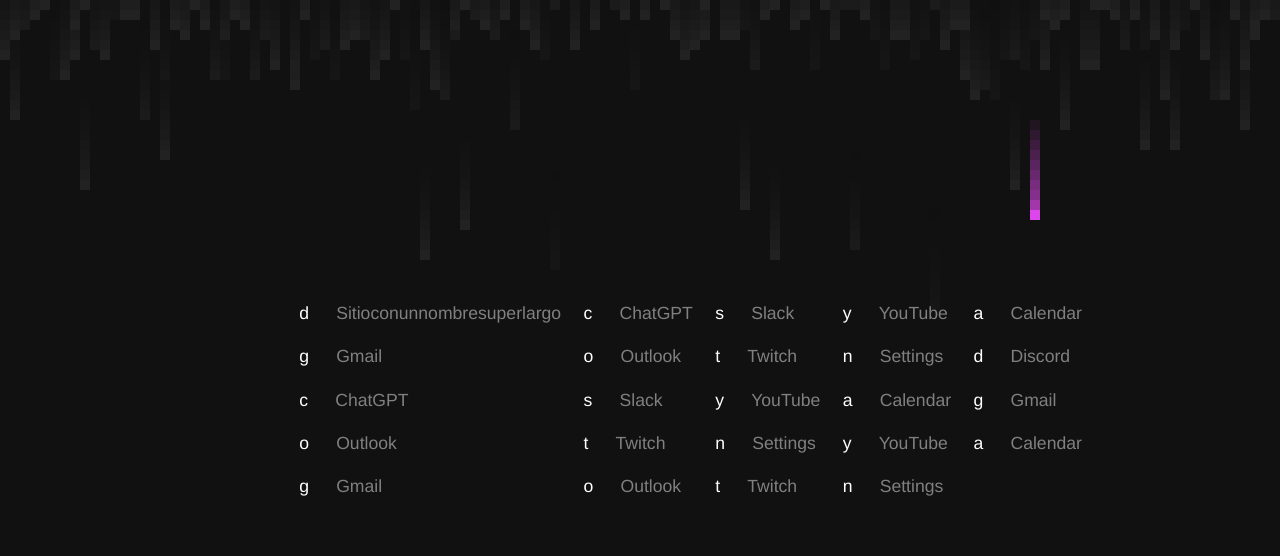
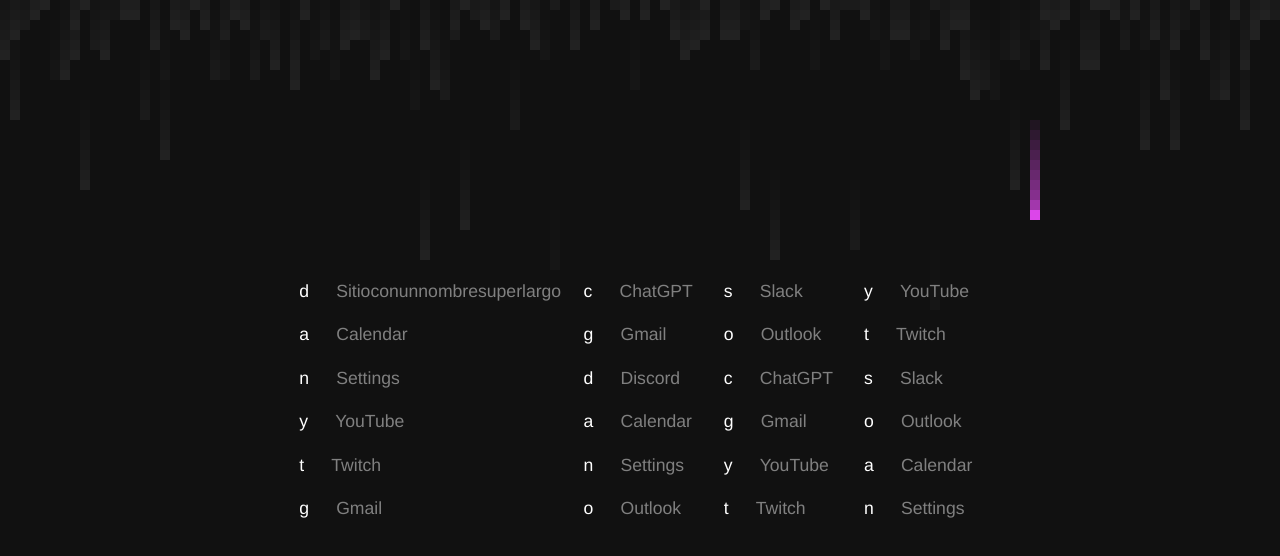
Before and after one commit to r-moret/rain.js, a React (Vite) app in the folder rain-startpage/: page / in a window 1280 px wide. Shown: the top 556 px of the page. Built offline with nearby package versions, Linux system fonts and the light colour scheme.

Commit message:
wip: linkspanel size as whole screen

```diff
--- a/rain-startpage/src/components/LinksPanel/LinksPanel.css
+++ b/rain-startpage/src/components/LinksPanel/LinksPanel.css
@@ -1,9 +1,6 @@
 .linkspanel {
-    position: absolute;
-    width: 55%;
-    height: 50%;
-    top: 25%;
-    left: 22.5%;
+    width: 100vw;
+    height: 100vh;
     display: flex;
     align-items: center;
     justify-content: center;
@@ -11,9 +8,9 @@
 
 .linkspanel-panel {
     display: grid;
-    grid-template-columns: repeat(auto-fill, minmax(max-content, 130px));
+    grid-template-columns: repeat(auto-fill, minmax(max-content, 170px));
     justify-content: space-between;
-    width: 100%;
+    width: 55%;
     list-style-type: none;
     padding: 0;
 }
--- a/rain-startpage/src/components/RainCanvas/RainCanvas.css
+++ b/rain-startpage/src/components/RainCanvas/RainCanvas.css
@@ -1,4 +1,5 @@
 .rain-canvas {
     background-color: #111111;
     position: absolute;
+    z-index: -1;
 }
```
